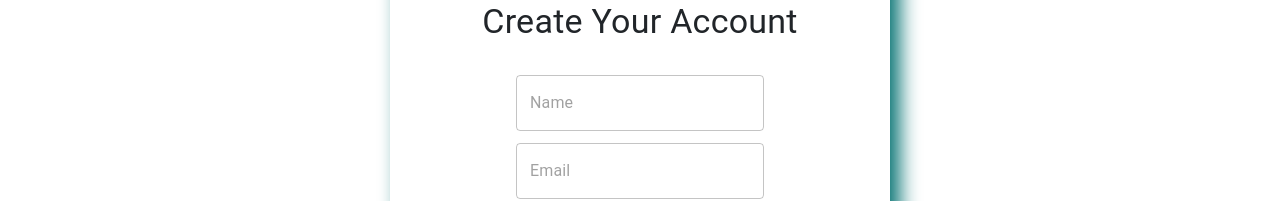
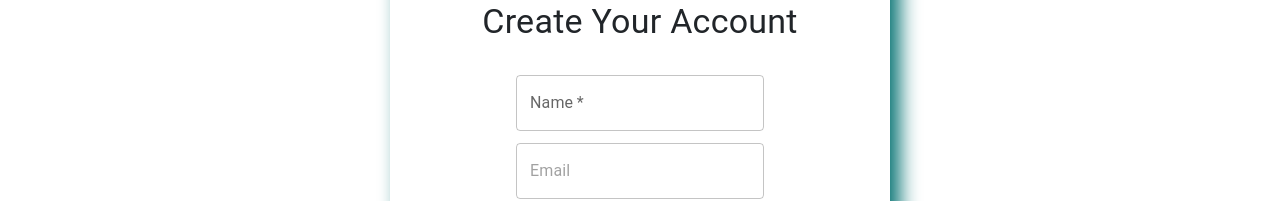
Before and after one commit to nagarajan091792/blog-app-client, a React (Create React App) app: page /signup in a window 1280 px wide. Shown: the part 151-352 px from the top of the page. Built offline with nearby package versions, Linux system fonts and the light colour scheme; no server answers.

Commit message:
Update Signup.js

```diff
--- a/src/components/Signup.js
+++ b/src/components/Signup.js
@@ -57,8 +57,11 @@ const Signup = () => {
           <TextField          name="username"
                               onChange={formik.handleChange}
                               value={formik.values.username}
-                              placeholder='Name' margin='dense' required/>
+                              placeholder='Name' margin='dense'variant="outlined"
+            label='Name'
+             required/>
           <TextField          name="email"
+                              type='email'
                               onChange={formik.handleChange}
                               value={formik.values.email} type='email' placeholder='Email' margin='dense' required/>
           <TextField          name="password"
```
